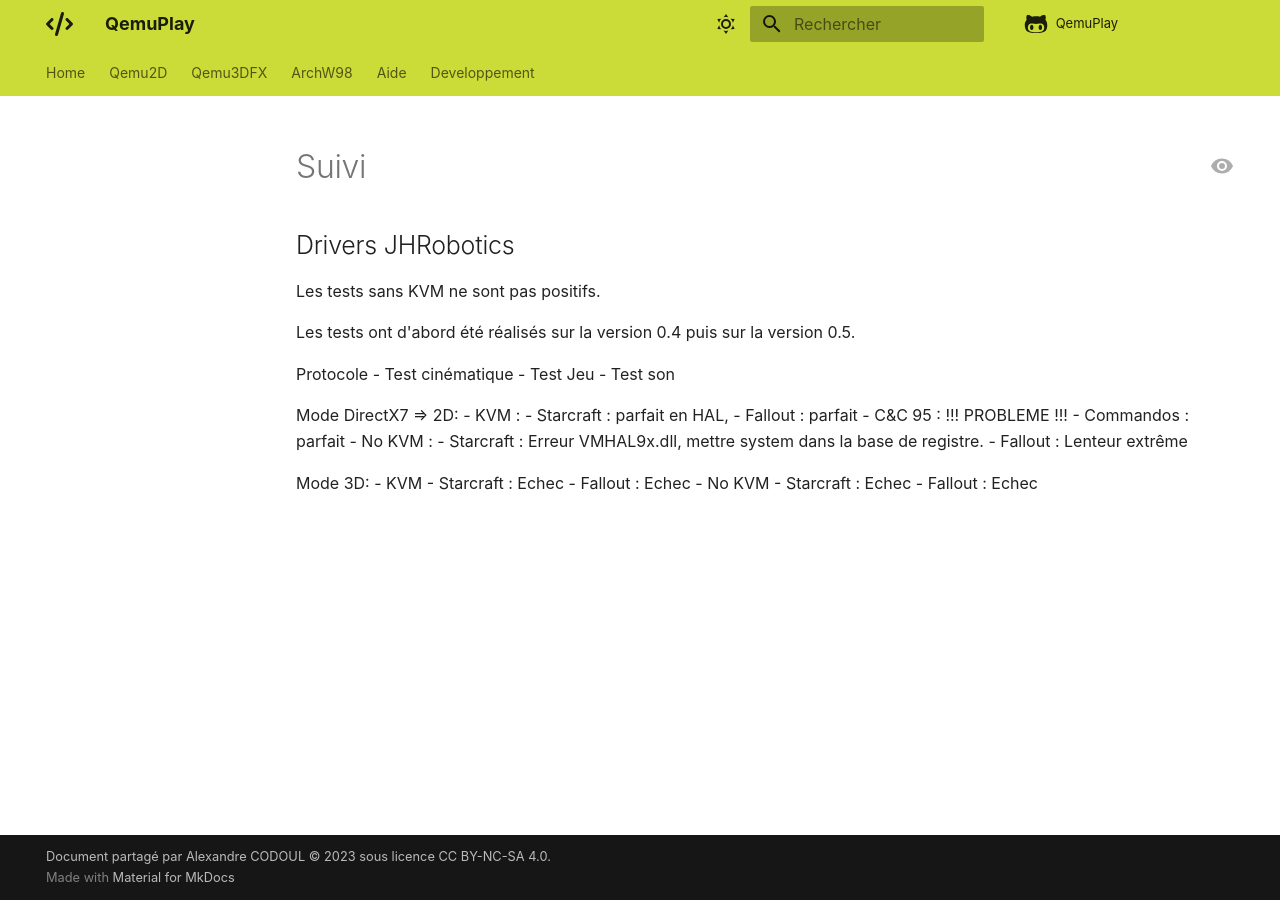
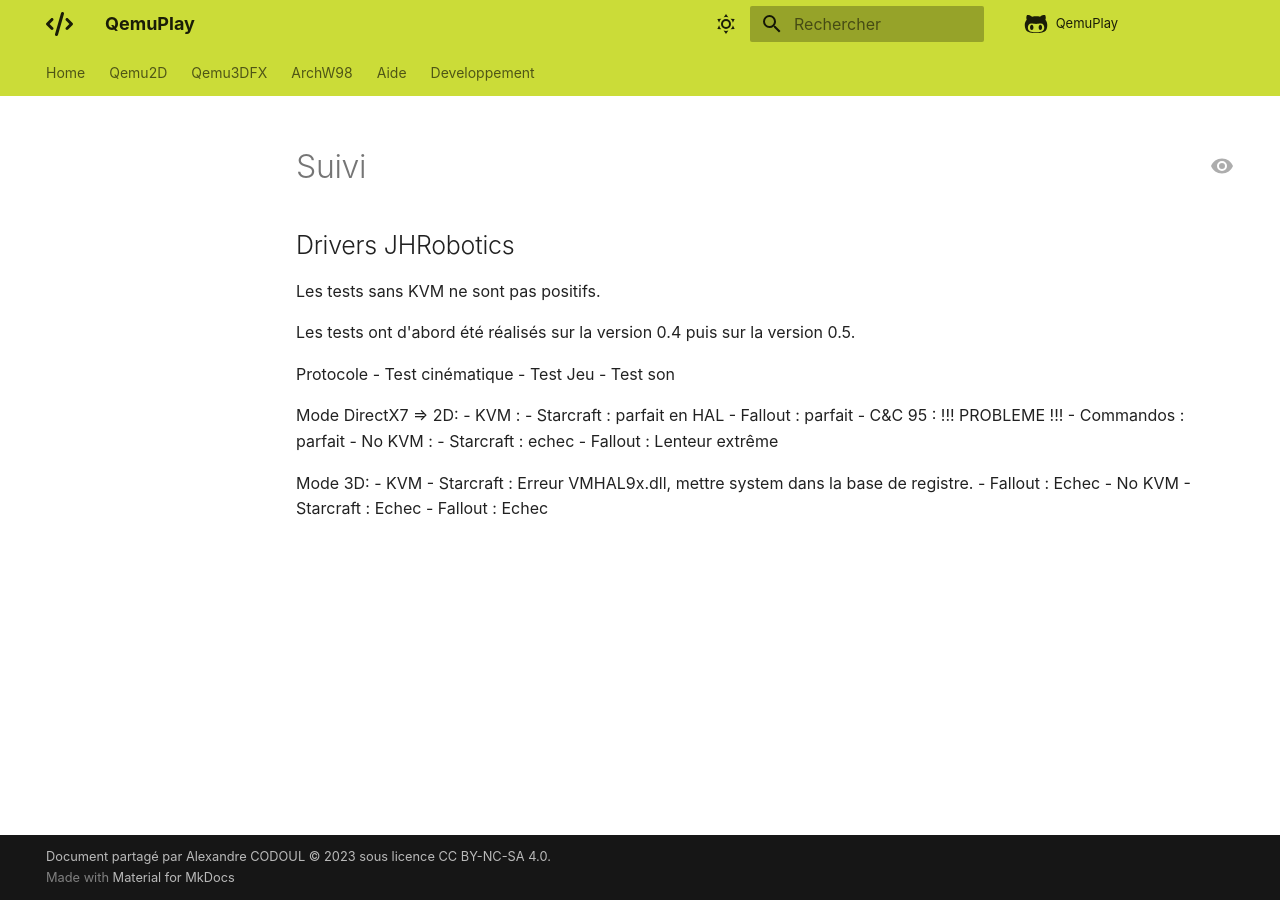
Before and after one commit to daerlnaxe/QemuPlay, an MkDocs documentation site: the page built from docs/03-archw98/suivi.md, in a window 1280 px wide. Built offline with MkDocs 1.6.1 and Material for MkDocs 9.7.7, drawn with Linux system fonts in a browser that asks for light colours; comment, search, counter and statistics services are not loaded.

```diff
--- a/docs/03-archw98/suivi.md
+++ b/docs/03-archw98/suivi.md
@@ -10,17 +10,17 @@ Protocole
 
 Mode DirectX7 => 2D:
 - KVM :
-  - Starcraft : parfait en HAL,
+  - Starcraft : parfait en HAL
   - Fallout : parfait
   - C&C 95 : !!! PROBLEME !!!
   - Commandos : parfait
 - No KVM :
-  - Starcraft : Erreur VMHAL9x.dll, mettre system dans la base de registre.
+  - Starcraft : echec
   - Fallout : Lenteur extrême
 
 Mode 3D:
 - KVM
-  - Starcraft : Echec
+  - Starcraft : Erreur VMHAL9x.dll, mettre system dans la base de registre.
   - Fallout : Echec
 - No KVM
   - Starcraft : Echec
```
